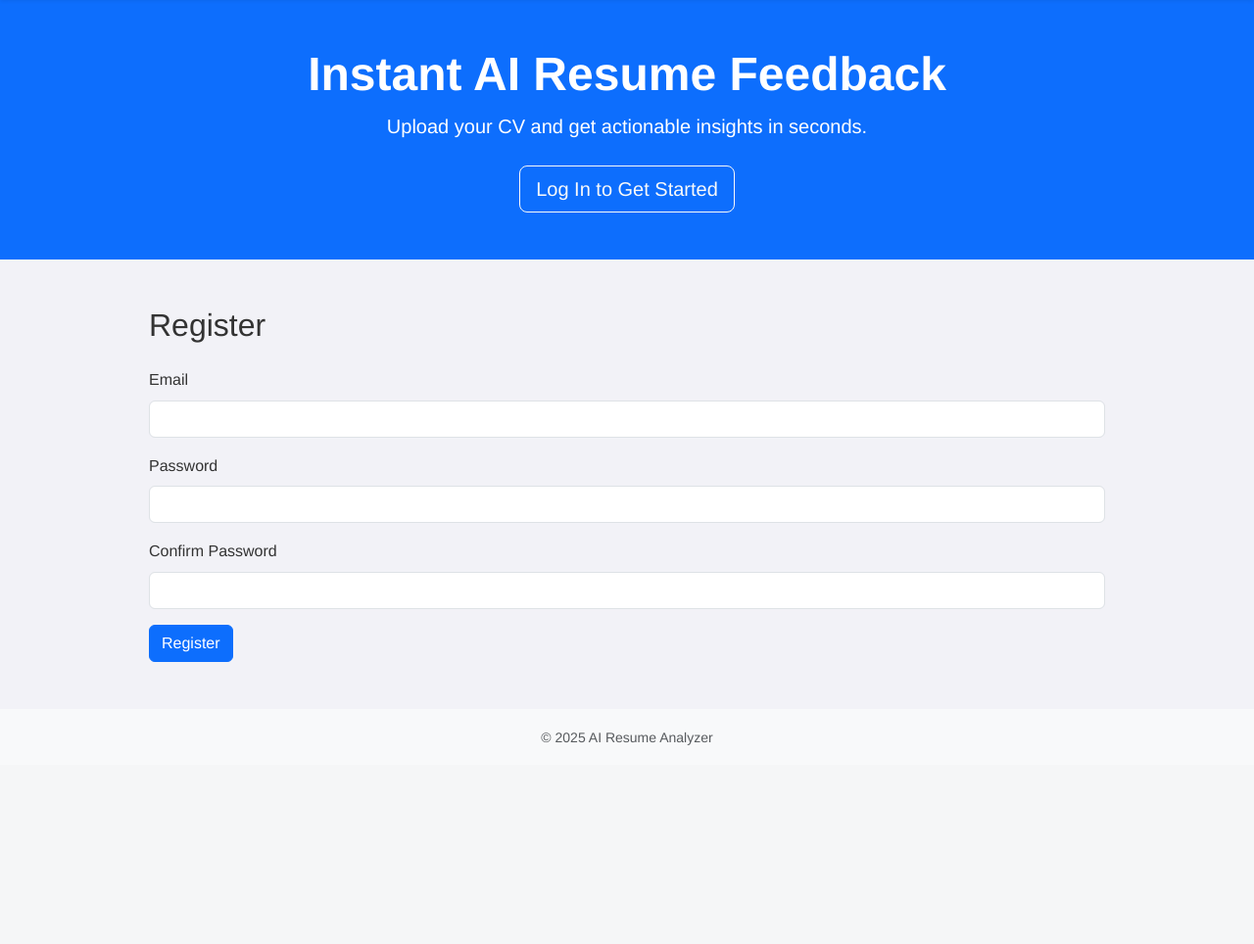
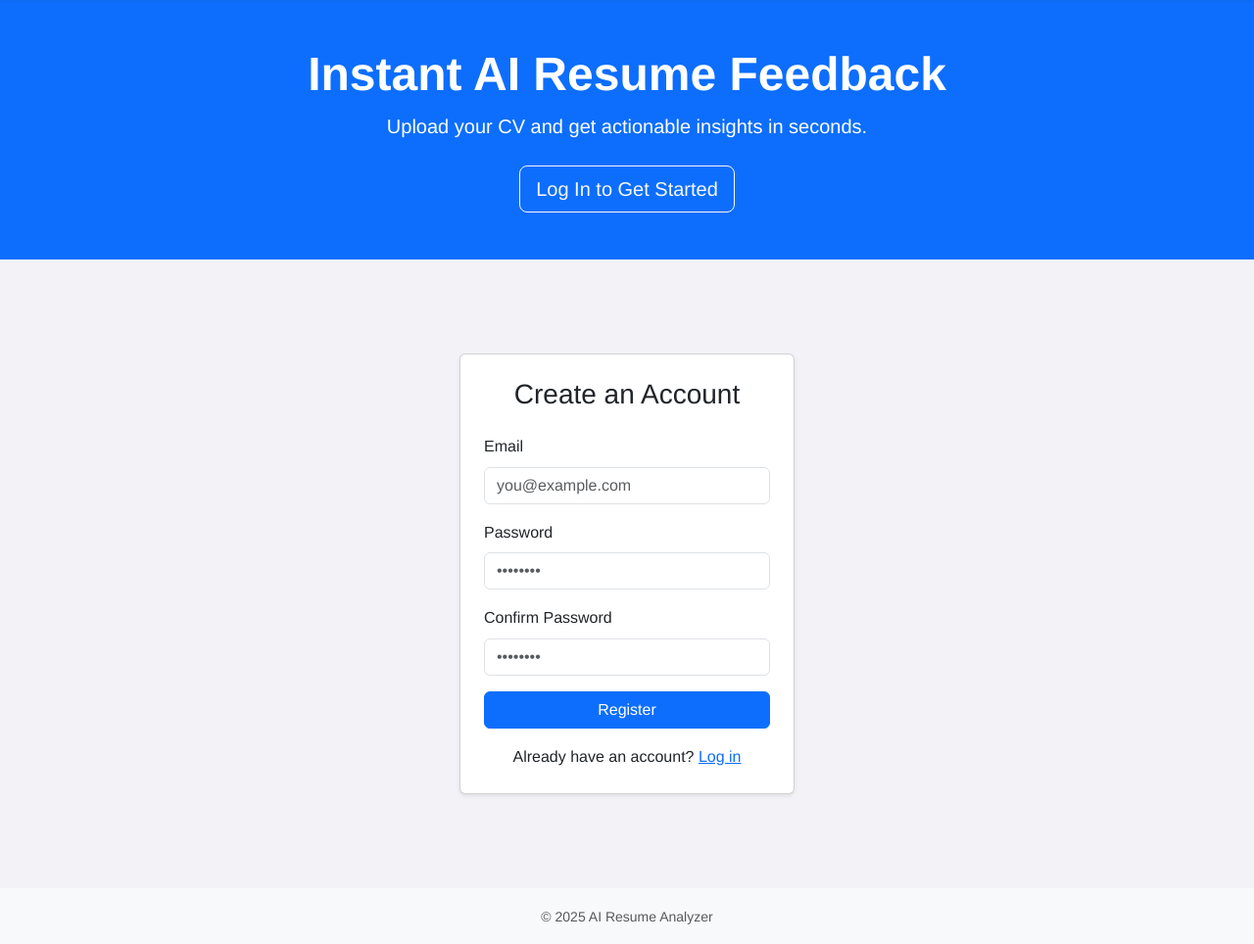
Before and after one commit to NagendharReddy03/genai-resume-analyzer, a Flask app: page /auth/register in a window 1280 px wide. Shown: the part 99-1063 px from the top of the page at 98% size. Before the commit the page ends 860 px from the top, so only its background shows below. Run offline with Flask 3, Linux system fonts and the light colour scheme.

Commit message:
All basics done

```diff
--- a/app/auth/forms.py
+++ b/app/auth/forms.py
@@ -1,34 +1,39 @@
-# app/auth/forms.py
 from flask_wtf import FlaskForm
-from wtforms import StringField, PasswordField, BooleanField, SubmitField
-from wtforms.validators import DataRequired, Email, EqualTo, Length
+from wtforms import StringField, PasswordField, SubmitField, BooleanField
+from wtforms.validators import DataRequired, Email, EqualTo
 
 class RegistrationForm(FlaskForm):
     email = StringField(
-        "Email",
-        validators=[DataRequired(), Email(), Length(max=120)]
+        'Email',
+        validators=[
+            DataRequired(message="Please enter your email"),
+            Email(message="Must be a valid email address")
+        ]
     )
     password = PasswordField(
-        "Password",
-        validators=[DataRequired(), Length(min=8)]
+        'Password',
+        validators=[DataRequired(message="Please enter a password")]
     )
     confirm_password = PasswordField(
-        "Confirm Password",
+        'Confirm Password',
         validators=[
-            DataRequired(),
-            EqualTo("password", message="Passwords must match.")
+            DataRequired(message="Please confirm your password"),
+            EqualTo('password', message='Passwords must match')
         ]
     )
-    submit = SubmitField("Register")
+    submit = SubmitField('Register')
 
 class LoginForm(FlaskForm):
     email = StringField(
-        "Email",
-        validators=[DataRequired(), Email(), Length(max=120)]
+        'Email',
+        validators=[
+            DataRequired(message="Please enter your email"),
+            Email(message="Must be a valid email address")
+        ]
     )
     password = PasswordField(
-        "Password",
-        validators=[DataRequired()]
+        'Password',
+        validators=[DataRequired(message="Please enter your password")]
     )
-    remember = BooleanField("Remember Me")
-    submit = SubmitField("Login")
+    remember = BooleanField('Remember Me')
+    submit = SubmitField('Login')
--- a/app/templates/auth/register.html
+++ b/app/templates/auth/register.html
@@ -1,34 +1,49 @@
-<!-- app/templates/auth/register.html -->
 {% extends "base.html" %}
 {% block content %}
-<h2 class="mb-4">Register</h2>
-<form method="post" novalidate>
+<div class="container py-5">
+  <div class="row justify-content-center">
+    <div class="col-md-6 col-lg-5">
+      <div class="card shadow-sm">
+        <div class="card-body p-4">
+          <h3 class="card-title mb-4 text-center">Create an Account</h3>
+          <form method="POST" novalidate>
             {{ form.hidden_tag() }}
 
             <div class="mb-3">
               {{ form.email.label(class="form-label") }}
-    {{ form.email(class="form-control") }}
-    {% for err in form.email.errors %}
-      <div class="text-danger small">{{ err }}</div>
+              {{ form.email(class="form-control", placeholder="you@example.com") }}
+              {% for e in form.email.errors %}
+                <div class="form-text text-danger">{{ e }}</div>
               {% endfor %}
             </div>
 
             <div class="mb-3">
               {{ form.password.label(class="form-label") }}
-    {{ form.password(class="form-control") }}
-    {% for err in form.password.errors %}
-      <div class="text-danger small">{{ err }}</div>
+              {{ form.password(class="form-control", placeholder="••••••••") }}
+              {% for e in form.password.errors %}
+                <div class="form-text text-danger">{{ e }}</div>
               {% endfor %}
             </div>
 
             <div class="mb-3">
               {{ form.confirm_password.label(class="form-label") }}
-    {{ form.confirm_password(class="form-control") }}
-    {% for err in form.confirm_password.errors %}
-      <div class="text-danger small">{{ err }}</div>
+              {{ form.confirm_password(class="form-control", placeholder="••••••••") }}
+              {% for e in form.confirm_password.errors %}
+                <div class="form-text text-danger">{{ e }}</div>
               {% endfor %}
             </div>
 
-  <button type="submit" class="btn btn-primary">{{ form.submit.label.text }}</button>
+            <div class="d-grid mb-3">
+              {{ form.submit(class="btn btn-primary btn-block") }}
+            </div>
           </form>
+          <p class="text-center mb-0">
+            Already have an account?
+            <a href="{{ url_for('auth.login') }}">Log in</a>
+          </p>
+        </div>
+      </div>
+    </div>
+  </div>
+</div>
 {% endblock %}
```
Also changed, not shown: instance/site.db. Lines whose indentation alone changed are shown as unchanged.
